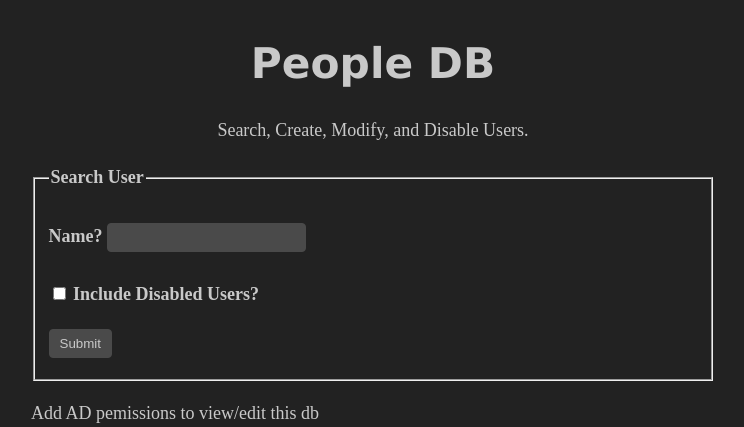
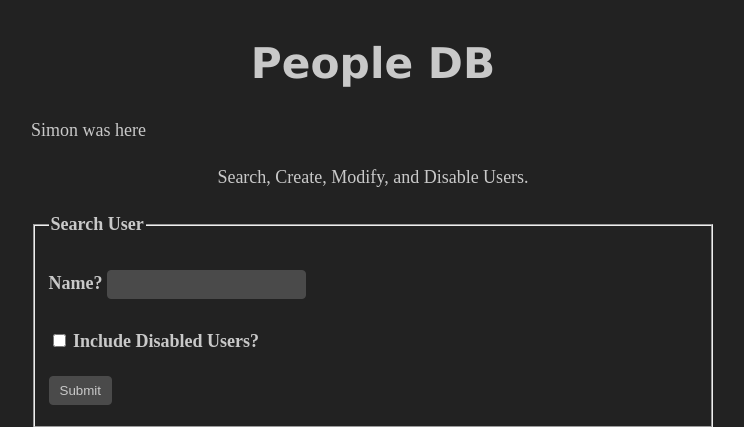
Before and after one commit to ssebs/PeopleDB, a PHP site: page / in a window 1280 px wide. Shown: the top 427 px of the page, without its empty margins (267-1011 px from the left). Run offline with PHP 8.4, Linux system fonts and the light colour scheme.

Commit message:
Simon here

```diff
--- a/index.php
+++ b/index.php
@@ -24,6 +24,7 @@ h1 {
 </head>
 <body>
 	<h1>People DB</h1>
+	<p>Simon was here</p>
 	<p class="text-center">Search, Create, Modify, and Disable Users.</p>
 
 	<form action="select.php" method="post">
```
